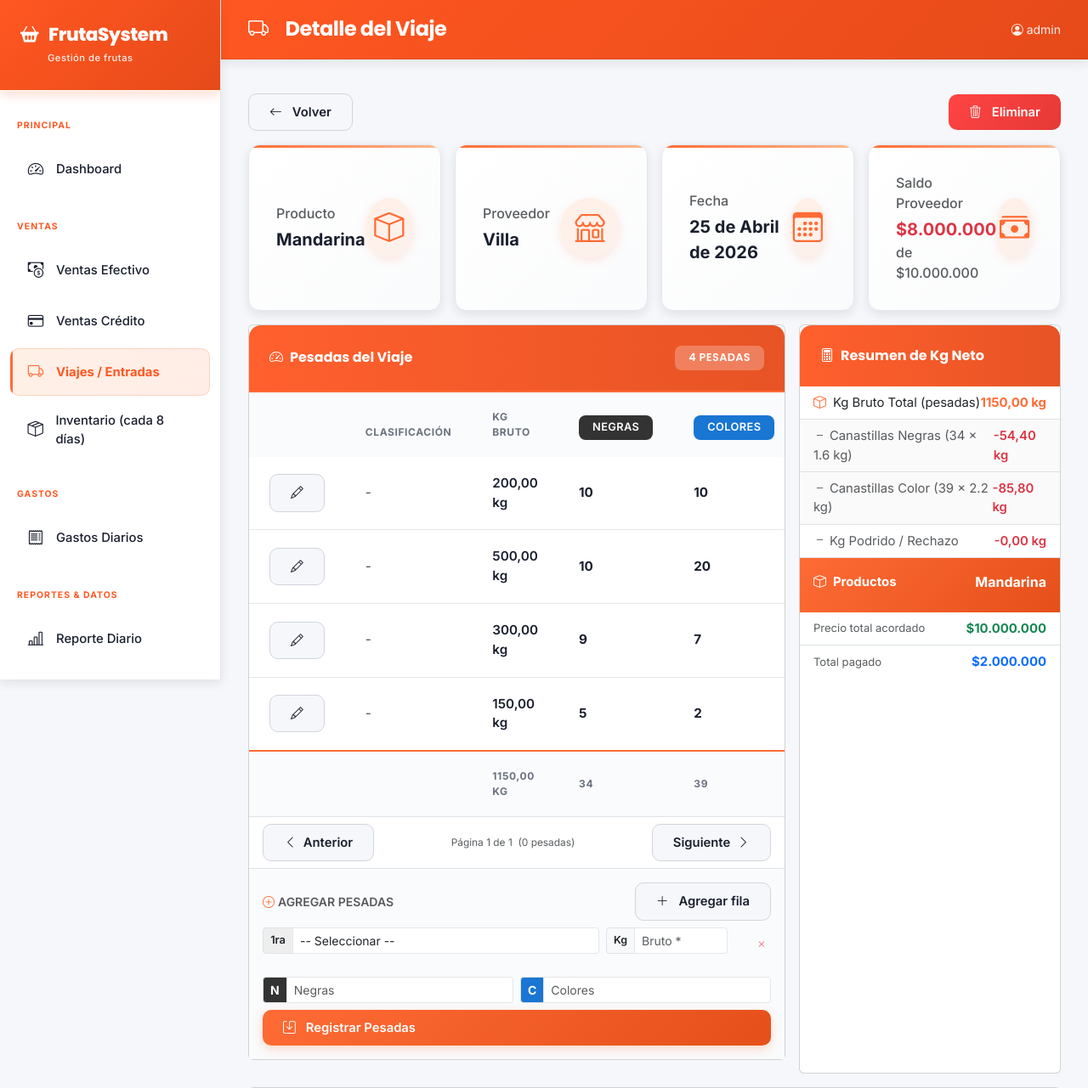
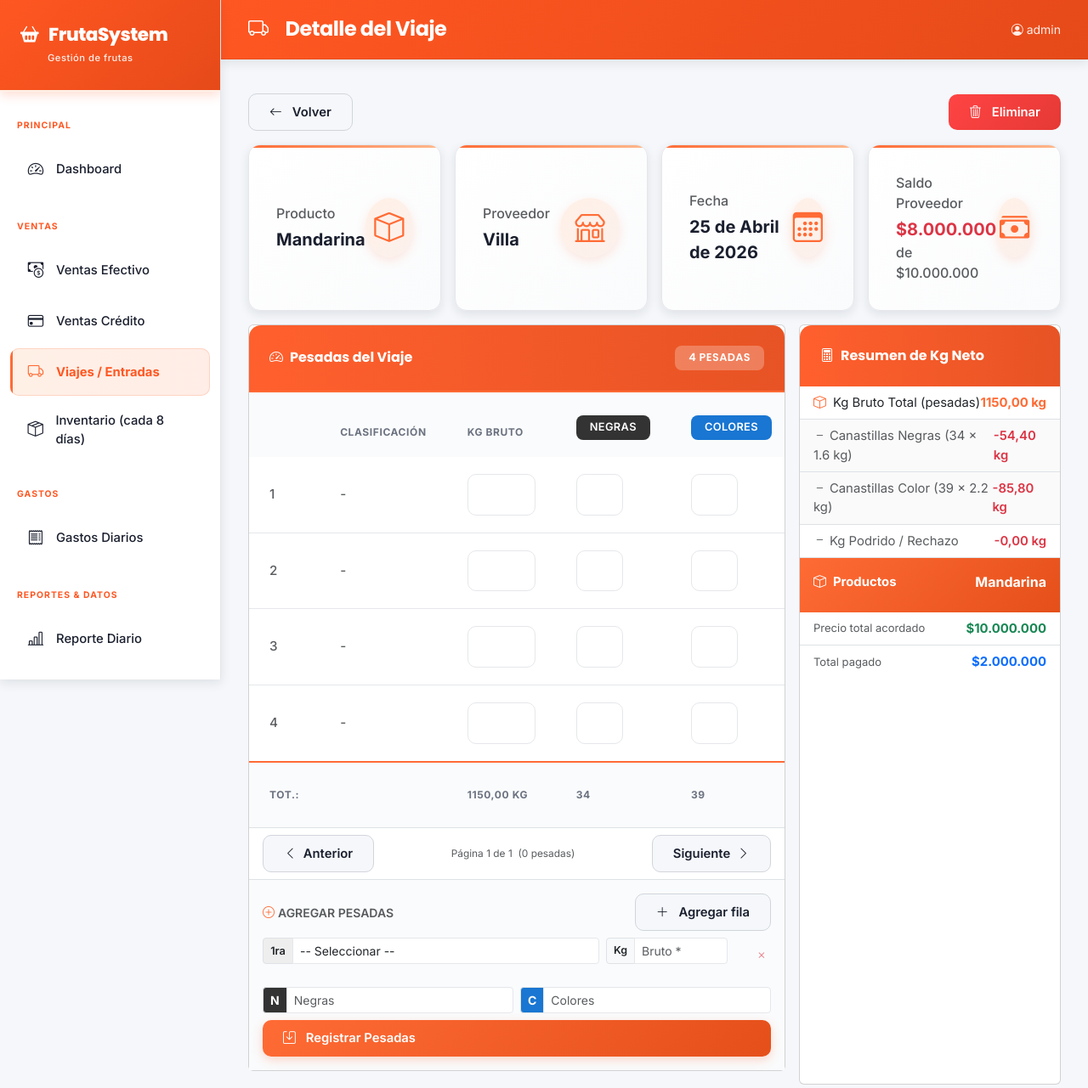
Before and after one commit to JuanSebastianClavijoTapias/comercializadora, a Django app: page /viajes/29/ in a window 1280 px wide. Shown: the top 1281 px of the page at 85% size. Run offline with Django 5.2, Linux system fonts and the light colour scheme; a user stored in the database is signed in; data comes from the database, SQL or seed files in the repository; tables that the repository leaves empty hold one stand-in row (values such as "Sample post"); parts of the project's set-up code (start-up, migrations or seed data) failed here and were passed over; some libraries are stand-ins or nearby versions.

Commit message:
feat: edición inline de pesadas — inputs editables con auto-save y recálculo en vivo

```diff
--- a/core/templates/core/viajes/viaje_detail.html
+++ b/core/templates/core/viajes/viaje_detail.html
@@ -85,14 +85,8 @@
             </thead>
             <tbody id="pesadas_tbody">
               {% for p in pesadas %}
-              <tr class="pesada-page-row">
-                <td>
-                  <a href="{% url 'pesada_edit' p.pk %}"
-                     class="btn btn-sm btn-outline-secondary"
-                     title="Editar pesada">
-                    <i class="bi bi-pencil"></i>
-                  </a>
-                </td>
+              <tr class="pesada-page-row" data-pesada-id="{{ p.pk }}">
+                <td class="text-muted small">{{ forloop.counter }}</td>
                 <td>
                   {% if p.clasificacion %}
                     <span class="badge bg-info text-dark">{{ p.clasificacion.producto.nombre }} - {{ p.clasificacion.nombre|abr_clasif }}</span>
@@ -100,21 +94,9 @@
                     <span class="text-muted">-</span>
                   {% endif %}
                 </td>
-                <td class="fw-semibold text-orange">{{ p.kg_bruto|floatformat:2 }} kg</td>
-                <td class="fw-bold">
-                  {% if p.num_canastillas_negras %}
-                    {{ p.num_canastillas_negras }}
-                  {% else %}
-                    <span class="text-muted">-</span>
-                  {% endif %}
-                </td>
-                <td class="fw-bold">
-                  {% if p.num_canastillas_colores %}
-                    {{ p.num_canastillas_colores }}
-                  {% else %}
-                    <span class="text-muted">-</span>
-                  {% endif %}
-                </td>
+                <td><input type="number" min="0" step="0.01" class="form-control form-control-sm editable-pesada" data-field="kg_bruto" value="{{ p.kg_bruto|floatformat:2 }}" style="width:80px;"></td>
+                <td><input type="number" min="0" class="form-control form-control-sm editable-pesada" data-field="num_canastillas_negras" value="{{ p.num_canastillas_negras|default:0 }}" style="width:55px;"></td>
+                <td><input type="number" min="0" class="form-control form-control-sm editable-pesada" data-field="num_canastillas_colores" value="{{ p.num_canastillas_colores|default:0 }}" style="width:55px;"></td>
                 <td class="text-danger fw-semibold">
                   {% if p.kg_podridos or p.desecho_kg %}
                     -{{ p.kg_podridos|default:0|add:p.desecho_kg|floatformat:2 }} kg
@@ -122,8 +104,8 @@
                     <span class="text-muted">-</span>
                   {% endif %}
                 </td>
-                <td class="text-danger small">-{{ p.peso_canastillas|floatformat:2 }} kg</td>
-                <td class="fw-bold text-success">{{ p.kg_neto|floatformat:2 }} kg</td>
+                <td class="text-danger small peso-celda">-{{ p.peso_canastillas|floatformat:2 }} kg</td>
+                <td class="fw-bold text-success neto-celda">{{ p.kg_neto|floatformat:2 }} kg</td>
                 <td>
                   <a href="{% url 'pesada_delete' p.pk %}"
                      class="btn btn-sm btn-outline-danger"
@@ -136,7 +118,7 @@
             </tbody>
             <tfoot>
               <tr>
-                <th></th>
+                <th class="text-end">Tot.:</th>
                 <th></th>
                 <th class="text-orange">{{ kg_bruto_total|floatformat:2 }} kg</th>
                 <th>{{ cant_neg }}</th>
@@ -356,6 +338,54 @@
           });
 
           showPage(1);
+        })();
+        </script>
+
+        <script>
+        // Auto-guardado de campos editables en tabla de pesadas
+        (function() {
+          function calcPesoCan(n, c) { return (n * 1.6 + c * 2.2); }
+          function calcKgNeto(b, p) { return Math.max(0, b - p); }
+
+          function actualizarCeldas(tr) {
+            var bruto = parseFloat(tr.querySelector('[data-field="kg_bruto"]').value) || 0;
+            var negras = parseInt(tr.querySelector('[data-field="num_canastillas_negras"]').value) || 0;
+            var colores = parseInt(tr.querySelector('[data-field="num_canastillas_colores"]').value) || 0;
+            var pc = calcPesoCan(negras, colores);
+            var kn = calcKgNeto(bruto, pc);
+            var pcEl = tr.querySelector('.peso-celda');
+            var knEl = tr.querySelector('.neto-celda');
+            if (pcEl) pcEl.textContent = '-' + pc.toFixed(2) + ' kg';
+            if (knEl) knEl.textContent = kn.toFixed(2) + ' kg';
+          }
+
+          var timeouts = {};
+          document.querySelectorAll('.editable-pesada').forEach(function(inp) {
+            inp.addEventListener('input', function() {
+              actualizarCeldas(this.closest('tr'));
+            });
+            inp.addEventListener('change', function() {
+              var tr = this.closest('tr');
+              var pid = tr.getAttribute('data-pesada-id');
+              var fd = new FormData();
+              fd.append('field', this.getAttribute('data-field'));
+              fd.append('value', this.value);
+              fd.append('csrfmiddlewaretoken', document.querySelector('[name=csrfmiddlewaretoken]').value);
+              clearTimeout(timeouts[pid]);
+              timeouts[pid] = setTimeout(function() {
+                fetch('/pesadas/' + pid + '/update-field/', {method:'POST', body:fd})
+                  .then(function(r){return r.json()})
+                  .then(function(d){
+                    if (d.ok) {
+                      var pcEl = tr.querySelector('.peso-celda');
+                      var knEl = tr.querySelector('.neto-celda');
+                      if (pcEl) pcEl.textContent = '-' + d.peso_canastillas.toFixed(2) + ' kg';
+                      if (knEl) knEl.textContent = d.kg_neto.toFixed(2) + ' kg';
+                    }
+                  });
+              }, 400);
+            });
+          });
         })();
         </script>
 
--- a/core/urls.py
+++ b/core/urls.py
@@ -36,6 +36,7 @@ urlpatterns = [
     path('viajes/<int:pk>/pesada/', views.pesada_add, name='pesada_add'),
     path('pesadas/<int:pk>/eliminar/', views.pesada_delete, name='pesada_delete'),
     path('pesadas/<int:pk>/editar/', views.pesada_edit, name='pesada_edit'),
+    path('pesadas/<int:pk>/update-field/', views.pesada_update_field, name='pesada_update_field'),
     path('lotes/<int:pk>/eliminar/', views.lote_delete, name='lote_delete'),
     path('pagos-proveedor/<int:pk>/eliminar/', views.pago_proveedor_delete, name='pago_proveedor_delete'),
     # Gastos
--- a/core/views.py
+++ b/core/views.py
@@ -932,6 +932,35 @@ def pesada_edit(request, pk):
         'titulo': f'Editar Pesada — {pesada.viaje.producto.nombre}',
         'back_url': 'viaje_detail',
         'back_url_args': [pesada.viaje_id],
+    })
+
+
+@login_required
+def pesada_update_field(request, pk):
+    """AJAX: actualiza un campo editable de la pesada (kg_bruto, canastillas)."""
+    pesada = get_object_or_404(PesadaViaje, pk=pk)
+    field = request.POST.get('field', '')
+    value = request.POST.get('value', '')
+
+    allowed = {'kg_bruto', 'num_canastillas_negras', 'num_canastillas_colores'}
+    if field not in allowed:
+        return JsonResponse({'ok': False, 'error': 'Campo no permitido'}, status=400)
+
+    try:
+        if field == 'kg_bruto':
+            pesada.kg_bruto = Decimal(value) if value else Decimal('0')
+        else:
+            pesada.__setattr__(field, int(value) if value else 0)
+        pesada.save(update_fields=[field])
+    except (ValueError, InvalidOperation) as e:
+        return JsonResponse({'ok': False, 'error': str(e)}, status=400)
+
+    pesada.refresh_from_db()
+    return JsonResponse({
+        'ok': True,
+        'kg_bruto': float(pesada.kg_bruto),
+        'peso_canastillas': float(pesada.peso_canastillas),
+        'kg_neto': float(pesada.kg_neto),
     })
 
 
```
